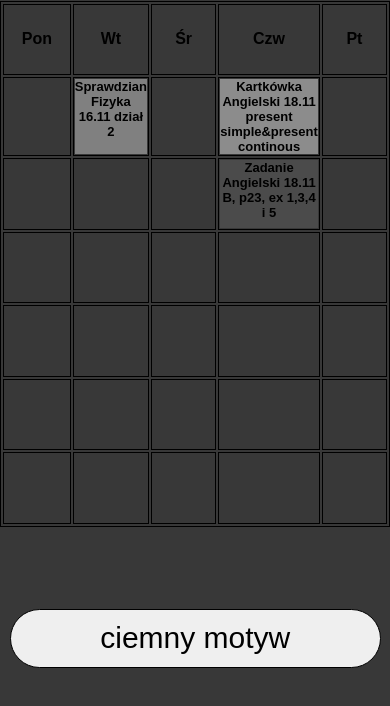
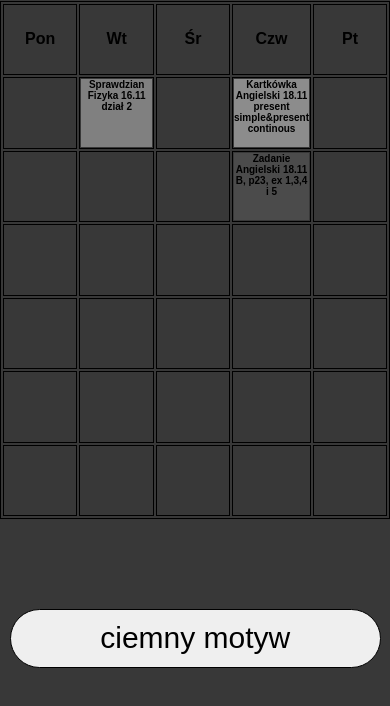
Before and after one commit to casper53/sip.github.io, a plain HTML site: page index.html in a window 390 px wide. Shown: the part 126-832 px from the top of the page. Drawn offline with Linux system fonts and the light colour scheme.

Commit message:
Update style.css

```diff
--- a/css/style.css
+++ b/css/style.css
@@ -99,7 +99,24 @@ table {
     left: 10px;
   }
 
-  .sprawdzian .zadanie .kartkowka {
-    font-size: 3px;
+  .sprawdzian {
+    background-color: gray;
+    width: 100%;
+    height: 100%;
+    font-size: 10px;
+  }
+
+  .zadanie {
+    background-color: #4b4b4b;
+    width: 100%;
+    height: 100%;
+    font-size: 10px;
+  }
+
+  .kartkowka {
+    background-color: #8c8c8c;
+    width: 100%;
+    height: 100%;
+    font-size: 10px;
   }
 }
```
